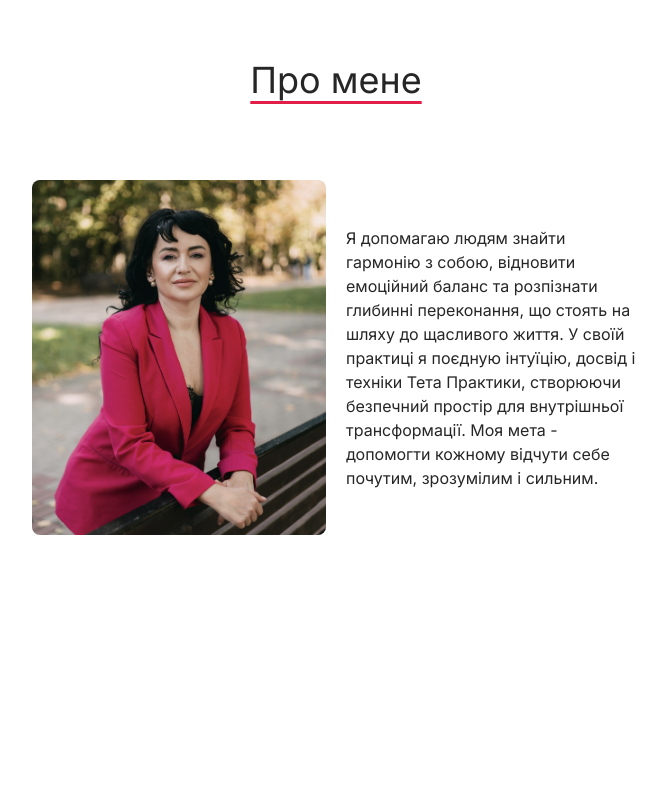
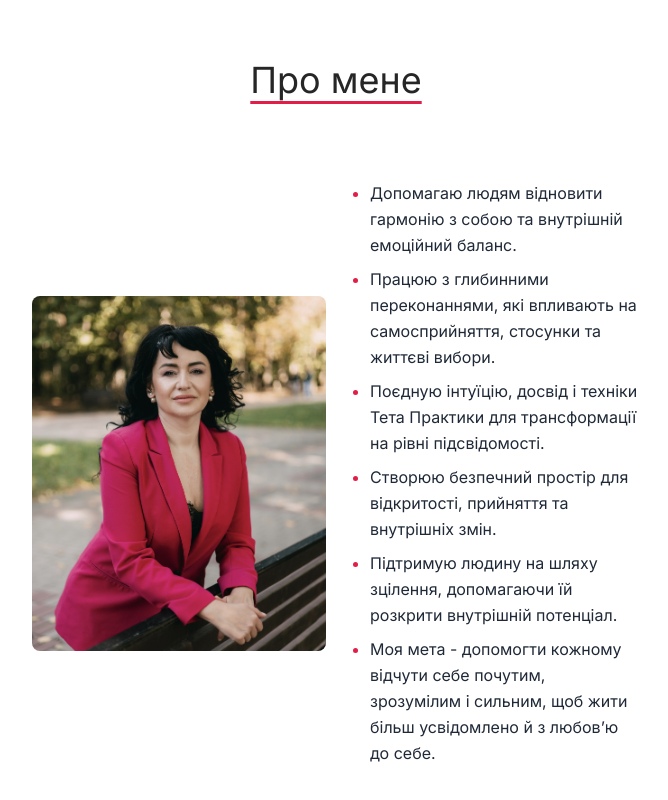
Before and after one commit to DanyaHumeniuk/landing-page, a React (Vite) app: page / in a window 1280 px wide. Shown: the part 2180-2980 px from the top of the page, without its empty margins (304-972 px from the left). Before the commit the page ends 2827 px from the top, so only its background shows below. Built offline with nearby package versions, Linux system fonts and the light colour scheme.

Commit message:
Adjusted About me section

```diff
--- a/src/components/About.jsx
+++ b/src/components/About.jsx
@@ -19,9 +19,17 @@ const About = () => {
         </div>
 
 
-        <div className="flex justify-center lg:justify-end w-full lg:mr-20">
-          <p className="max-w-[380px] lg:max-w-4xl">{ABOUT_TEXT}</p>
+        <div className="flex justify-center lg:justify-end w-full lg:mr-20 max-w-[380px]">
+          <ul className="list-disc pl-6 space-y-2 text-gray-800 leading-relaxed marker:text-rose-600">
+            <li>Допомагаю людям відновити гармонію з собою та внутрішній емоційний баланс.</li>
+            <li>Працюю з глибинними переконаннями, які впливають на самосприйняття, стосунки та життєві вибори.</li>
+            <li>Поєдную інтуїцію, досвід і техніки Тета Практики для трансформації на рівні підсвідомості.</li>
+            <li>Створюю безпечний простір для відкритості, прийняття та внутрішніх змін.</li>
+            <li>Підтримую людину на шляху зцілення, допомагаючи їй розкрити внутрішній потенціал.</li>
+            <li>Моя мета - допомогти кожному відчути себе почутим, зрозумілим і сильним, щоб жити більш усвідомлено й з любов’ю до себе.</li>
+          </ul>
         </div>
+
       </div>
     </div>
   )
--- a/src/constants/index.js
+++ b/src/constants/index.js
@@ -17,7 +17,7 @@ import newThinking from "../assets/newThinking.jpg";
 // import user5 from "../assets/user5.webp";
 // import user6 from "../assets/user6.webp";
 
-export const ABOUT_TEXT = `Я допомагаю людям знайти гармонію з собою, відновити емоційний баланс та розпізнати глибинні переконання, що стоять на шляху до щасливого життя. У своїй практиці я поєдную інтуїцію, досвід і техніки Тета Практики, створюючи безпечний простір для внутрішньої трансформації. Моя мета - допомогти кожному відчути себе почутим, зрозумілим і сильним.`;
+export const ABOUT_TEXT = `Я допомагаю людям знайти гармонію з собою, відновити емоційний баланс та розпізнати глибинні переконання, які стоять на шляху до щасливого та усвідомленого життя. Часто саме ці переконання непомітно впливають на наше самосприйняття, стосунки та вибори. У своїй практиці я поєдную інтуїцію, життєвий досвід і потужні техніки Тета Практики, що дозволяють працювати на глибокому рівні підсвідомості. Я створюю безпечний, підтримуючий простір, де кожна людина може побачити себе справжню, вільну від обмежень, і знову відчути внутрішню силу. Моє покликання - м’яко супроводжувати на цьому шляху, допомагаючи людині зцілюватися, відновлювати довіру до себе та проживати життя з більшою легкістю, любов’ю й усвідомленням.`;
 
 export const LINKS = [
   {
```
